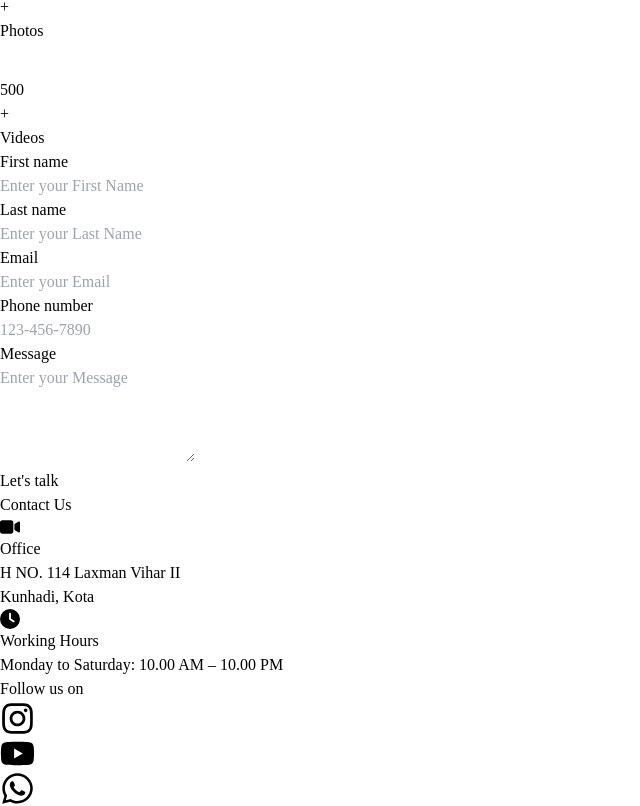
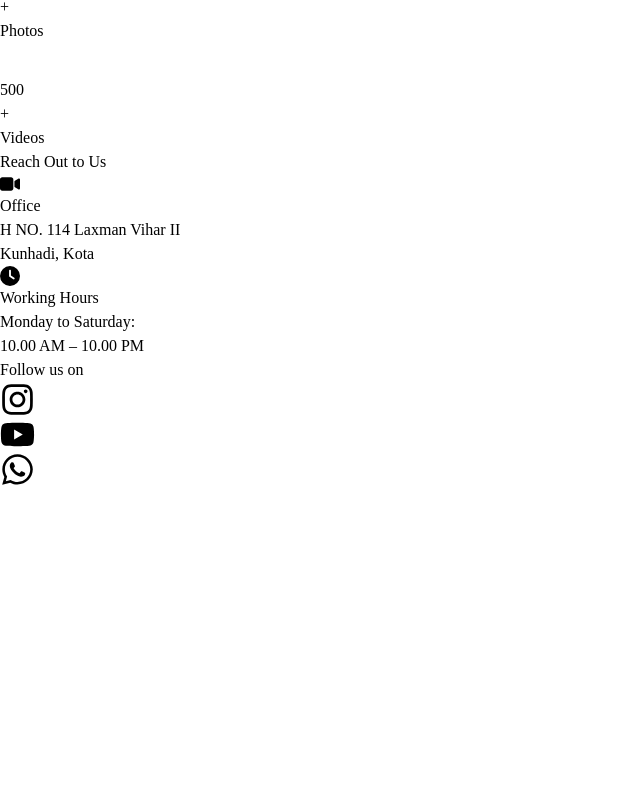
Before and after one commit to SiddharthMalav/sagarFilmsWed, a Next.js app: page / in a window 1280 px wide. Shown: the part 4435-5241 px from the top of the page, without its empty margins (0-640 px from the left). After the commit the page ends 4922 px from the top, so only its background shows below. Built offline with nearby package versions, Linux system fonts and the light colour scheme.

Commit message:
contact  us update

```diff
--- a/src/components/contactUs.tsx
+++ b/src/components/contactUs.tsx
@@ -1,199 +1,54 @@
-"use client"
-import React, { useState } from 'react'
-// import emailjs from 'emailjs-com';
-
-type FormState = {
-  firstName: string;
-  lastName: string;
-  email: string;
-  phoneNumber: string;
-  message: string;
-};
-
 const ContactUs = () => {
-  const [formState, setFormState] = useState<FormState>({
-    firstName: '',
-    lastName: '',
-    email: '',
-    phoneNumber: '',
-    message: '',
-  });
-
-  const handleChange = (e: React.ChangeEvent<HTMLInputElement | HTMLTextAreaElement>
-  ) => {
-    console.log("eee", e)
-    setFormState({
-      ...formState,
-      [e.target.name]: e.target.value,
-    });
-  };
-
-
-  const handleSubmit = (e: React.FormEvent<HTMLFormElement>) => {
-    e.preventDefault();
-
-    console.log("e", formState)
-    // emailjs
-    //   .send(
-    //     'YOUR_SERVICE_ID',
-    //     'YOUR_TEMPLATE_ID',
-    //     {
-    //       firstName: formState.firstName,
-    //       lastName: formState.lastName,
-    //       email: formState.email,
-    //       phoneNumber: formState.phoneNumber,
-    //       message: formState.message,
-    //     },
-    //     'YOUR_PUBLIC_KEY' // Replace with your EmailJS public key
-    //   )
-    //   .then(
-    //     () => {
-    //       alert('Message sent successfully!');
-    //       setFormState({
-    //         firstName: '',
-    //         lastName: '',
-    //         email: '',
-    //         phoneNumber: '',
-    //         message: '',
-    //       });
-    //     },
-    //     (error) => {
-    //       alert('Failed to send message. Please try again.');
-    //       console.error('EmailJS error:', error);
-    //     }
-    //   );
-  };
 
   return (
-    <div className="bg-white py-24  sm:py-32">
-      <div className="mx-auto grid max-w-2xl grid-cols-1 items-center gap-x-8 gap-y-16 px-4 sm:px-6 lg:max-w-7xl lg:grid-cols-2 lg:px-8">
+    <div className="bg-[#ffc9944D] py-20 sm:py-24">
+    <div className="max-w-7xl mx-auto px-4 sm:px-6 lg:px-8">
+      <h2 className="text-3xl font-bold tracking-tight text-center pb-8 sm:text-4xl">
+      Reach Out to Us</h2>
+      <div className="flex flex-col lg:flex-row justify-center items-center gap-16">
 
-        <div>
-          <div className="isolate bg-slate-900 py-8 rounded-xl text-white px-6 lg:px-8">
-            <div
-              aria-hidden="true"
-              className="absolute  inset-x-0  transform-gpu overflow-hidden blur-3xl sm:top-[-20rem]"
+        {/* Office Section */}
+        <div className="flex flex-col items-center text-center lg:text-left">
+          <div className="flex items-center gap-2 text-2xl font-semibold tracking-tight sm:text-3xl">
+            <svg
+              height={20}
+              width={20}
+              className="pt-1"
+              xmlns="http://www.w3.org/2000/svg"
+              viewBox="0 0 576 512"
             >
-              <div
-                style={{
-                  clipPath:
-                    'polygon(74.1% 44.1%, 100% 61.6%, 97.5% 26.9%, 85.5% 0.1%, 80.7% 2%, 72.5% 32.5%, 60.2% 62.4%, 52.4% 68.1%, 47.5% 58.3%, 45.2% 34.5%, 27.5% 76.7%, 0.1% 64.9%, 17.9% 100%, 27.6% 76.8%, 76.1% 97.7%, 74.1% 44.1%)',
-                }}
-                className="relative left-1/2 -z-10 aspect-[1155/678] w-[36.125rem] max-w-none -translate-x-1/2 rotate-[30deg] bg-gradient-to-tr from-[#ff80b5] to-[#9089fc] opacity-30 sm:left-[calc(50%-40rem)] sm:w-[72.1875rem]"
-              />
-            </div>
-            <form onSubmit={handleSubmit} className="mx-auto max-w-xl">
-              <div className="grid grid-cols-1 gap-x-8 gap-y-6 sm:grid-cols-2">
-                <div>
-                  <label htmlFor="first-name" className="block text-sm/6 font-semibold ">
-                    First name
-                  </label>
-                  <div className="mt-2.5">
-                    <input
-                      id="firstName"
-                      name="firstName"
-                      placeholder='Enter your First Name'
-                      type="text"
-                      value={formState.firstName}
-                      onChange={handleChange}
-                      autoComplete="given-name"
-                      className="text-black block w-full rounded-md bg-white px-3.5 py-2 text-base  outline outline-1 -outline-offset-1 outline-gray-300 placeholder:text-gray-400 focus:outline focus:outline-2 focus:-outline-offset-2 focus:outline-indigo-600"
-                    />
-                  </div>
-                </div>
-                <div>
-                  <label htmlFor="last-name" className="block text-sm/6 font-semibold ">
-                    Last name
-                  </label>
-                  <div className="mt-2.5">
-                    <input
-                      id="lastName"
-                      placeholder='Enter your Last Name'
-                      name="lastName"
-                      type="text"
-                      value={formState.lastName}
-                      onChange={handleChange}
-                      autoComplete="family-name"
-                      className="text-black block w-full rounded-md bg-white px-3.5 py-2 text-base  outline outline-1 -outline-offset-1 outline-gray-300 placeholder:text-gray-400 focus:outline focus:outline-2 focus:-outline-offset-2 focus:outline-indigo-600"
-                    />
-                  </div>
-                </div>
-                <div className="sm:col-span-2">
-                  <label htmlFor="email" className="block text-sm/6 font-semibold ">
-                    Email
-                  </label>
-                  <div className="mt-2.5">
-                    <input
-                      id="email"
-                      name="email"
-                      type="email"
-                      value={formState.email}
-                      onChange={handleChange}
-                      placeholder='Enter your Email'
-                      autoComplete="email"
-                      className="text-black block w-full rounded-md bg-white px-3.5 py-2 text-base  outline outline-1 -outline-offset-1 outline-gray-300 placeholder:text-gray-400 focus:outline focus:outline-2 focus:-outline-offset-2 focus:outline-indigo-600"
-                    />
-                  </div>
-                </div>
-                <div className="sm:col-span-2">
-                  <label htmlFor="phone-number" className="block text-sm/6 font-semibold ">
-                    Phone number
-                  </label>
-                  <div className="mt-2.5">
-                    <div className="flex rounded-md bg-white outline outline-1 -outline-offset-1 outline-gray-300 has-[input:focus-within]:outline has-[input:focus-within]:outline-2 has-[input:focus-within]:-outline-offset-2 has-[input:focus-within]:outline-indigo-600">
-                      <div className="grid shrink-0 grid-cols-1 focus-within:relative">
-                      </div>
-                      <input
-                        id="phoneNumber"
-                        name="phoneNumber"
-                        type="text"
-                        value={formState.phoneNumber}
-                        onChange={handleChange}
-                        placeholder="123-456-7890"
-                        className="text-black block min-w-0 grow py-1.5 pl-1 pr-3 text-base  placeholder:text-gray-400 focus:outline focus:outline-0 sm:text-sm/6"
-                      />
-                    </div>
-                  </div>
-                </div>
-                <div className="sm:col-span-2">
-                  <label htmlFor="message" className="block text-sm/6 font-semibold ">
-                    Message
-                  </label>
-                  <div className="mt-2.5">
-                    <textarea
-                      id="message"
-                      name="message"
-                      rows={4}
-                      value={formState.message}
-                      onChange={handleChange}
-                      placeholder='Enter your Message'
-                      className="text-black block w-full rounded-md bg-white px-3.5 py-2 text-base  outline outline-1 -outline-offset-1 outline-gray-300 placeholder:text-gray-400 focus:outline focus:outline-2 focus:-outline-offset-2 focus:outline-indigo-600"
-                    />
-                  </div>
-                </div>
-              </div>
-              <div className="mt-10">
-                <button
-                  type="submit"
-                  className="block w-full rounded-md bg-indigo-600 px-3.5 py-2.5 text-center text-sm font-semibold text-white shadow-sm hover:bg-indigo-500 focus-visible:outline focus-visible:outline-2 focus-visible:outline-offset-2 focus-visible:outline-indigo-600"
-                >
-                  Let&apos;s talk
-                </button>
-              </div>
-            </form>
+              <path d="M0 128C0 92.7 28.7 64 64 64l256 0c35.3 0 64 28.7 64 64l0 256c0 35.3-28.7 64-64 64L64 448c-35.3 0-64-28.7-64-64L0 128zM559.1 99.8c10.4 5.6 16.9 16.4 16.9 28.2l0 256c0 11.8-6.5 22.6-16.9 28.2s-23 5-32.9-1.6l-96-64L416 337.1l0-17.1 0-128 0-17.1 14.2-9.5 96-64c9.8-6.5 22.4-7.2 32.9-1.6z" />
+            </svg>
+            Office
           </div>
+          <p className="text-gray-500">H NO. 114 Laxman Vihar II</p>
+          <p className="text-gray-500">Kunhadi, Kota</p>
         </div>
-        <div>
-          <h2 className="text-3xl pb-4 font-bold tracking-tight sm:text-4xl max-lg:text-center">Contact Us</h2>
-          <h2 className="lg:pl-4 max-lg:justify-center  text-2xl flex items-center gap-2 font-semibold tracking-tight sm:text-3xl max-lg:text-center"><svg height={20} className='pt-[4px]' width={20} xmlns="http://www.w3.org/2000/svg" viewBox="0 0 576 512"><path d="M0 128C0 92.7 28.7 64 64 64l256 0c35.3 0 64 28.7 64 64l0 256c0 35.3-28.7 64-64 64L64 448c-35.3 0-64-28.7-64-64L0 128zM559.1 99.8c10.4 5.6 16.9 16.4 16.9 28.2l0 256c0 11.8-6.5 22.6-16.9 28.2s-23 5-32.9-1.6l-96-64L416 337.1l0-17.1 0-128 0-17.1 14.2-9.5 96-64c9.8-6.5 22.4-7.2 32.9-1.6z" /></svg> Office</h2>
-          <p className="lg:pl-4 text-gray-500 max-lg:text-center"> H NO. 114 Laxman Vihar II</p>
-          <p className="lg:pl-4 mb-2 text-gray-500 max-lg:text-center"> Kunhadi, Kota</p>
-          <h2 className="lg:pl-4 max-lg:justify-center  text-2xl flex items-center gap-2 font-semibold tracking-tight sm:text-3xl max-lg:text-center"><svg height={20} className='pt-[4px]' width={20} xmlns="http://www.w3.org/2000/svg" viewBox="0 0 512 512"><path d="M256 0a256 256 0 1 1 0 512A256 256 0 1 1 256 0zM232 120l0 136c0 8 4 15.5 10.7 20l96 64c11 7.4 25.9 4.4 33.3-6.7s4.4-25.9-6.7-33.3L280 243.2 280 120c0-13.3-10.7-24-24-24s-24 10.7-24 24z" /></svg>Working Hours</h2>
-          <p className="lg:pl-4 mb-2 text-gray-500 max-lg:text-center">Monday to Saturday: 10.00 AM – 10.00 PM</p>
 
+        {/* Working Hours Section */}
+        <div className="flex flex-col items-center text-center lg:text-left">
+          <div className="flex items-center gap-2 text-2xl font-semibold tracking-tight sm:text-3xl">
+            <svg
+              height={20}
+              width={20}
+              className="pt-1"
+              xmlns="http://www.w3.org/2000/svg"
+              viewBox="0 0 512 512"
+            >
+              <path d="M256 0a256 256 0 1 1 0 512A256 256 0 1 1 256 0zM232 120l0 136c0 8 4 15.5 10.7 20l96 64c11 7.4 25.9 4.4 33.3-6.7s4.4-25.9-6.7-33.3L280 243.2 280 120c0-13.3-10.7-24-24-24s-24 10.7-24 24z" />
+            </svg>
+            Working Hours
+          </div>
+          <p className="text-gray-500">
+            Monday to Saturday:<br />
+            10.00 AM – 10.00 PM
+          </p>
         </div>
+
       </div>
-    </div>)
+    </div>
+  </div>
+  )
 }
 
 export default ContactUs
```
